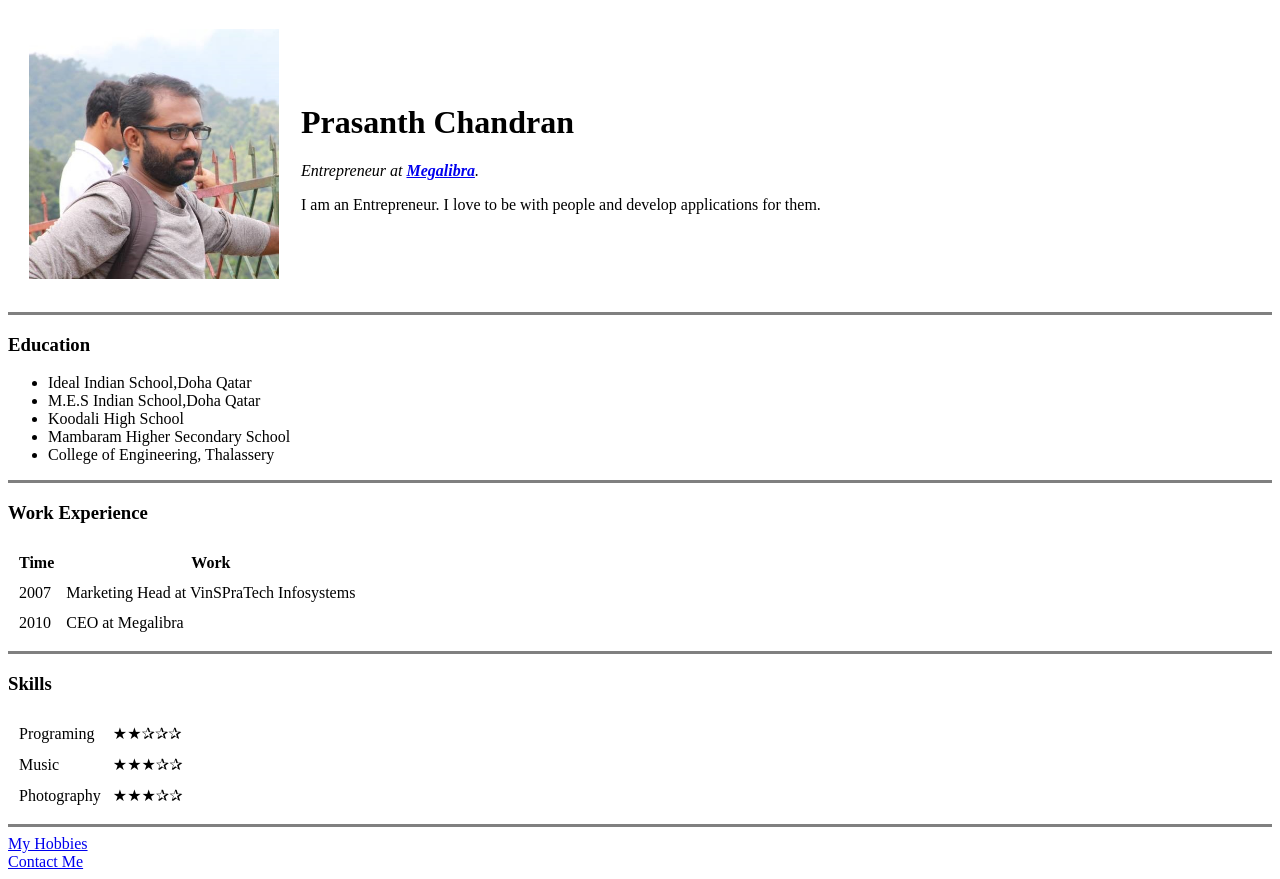
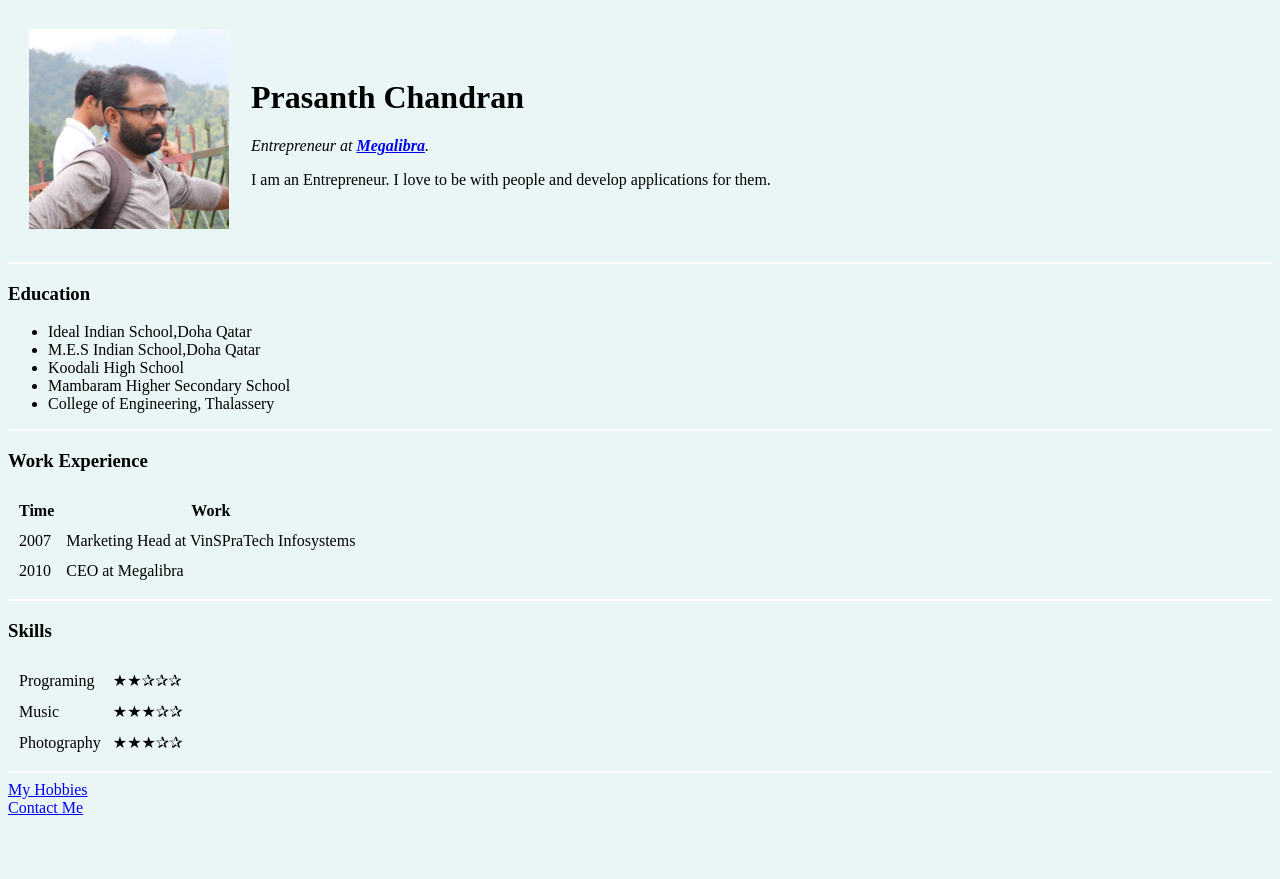
Before and after one commit to prasanthnchandran/cv, a plain HTML site: page index.html in a window 1280 px wide. After the commit the page ends 825 px from the top, so only its background shows below. Drawn offline with Linux system fonts and the light colour scheme.

Commit message:
Add files via upload

```diff
--- a/index.html
+++ b/index.html
@@ -4,12 +4,26 @@
 <head>
   <meta charset="utf-8">
   <title>Prasanth's Personal Site</title>
+
+  <style>
+
+  body{
+    background-color: #EAF6F6;
+  }
+
+  hr{
+    background-color: white;
+    border-style: none;
+    height: 2px;
+  }
+
+  </style>
 </head>
 
 <body>
   <table cellspacing="20">
     <tr>
-      <td><img src="images/profile pic.jpg" alt="Prasanth's profile picture" style="width:250px;height:250px;"></td>
+      <td><img src="images/profile pic.jpg" alt="Prasanth's profile picture" style="width:200px;height:200px;"></td>
       <td><h1>Prasanth Chandran</h1>
       <p><em>Entrepreneur at <strong><a href="http://www.megalibra.com" target="_blank">Megalibra</a></strong>.</em></p>
 
```
